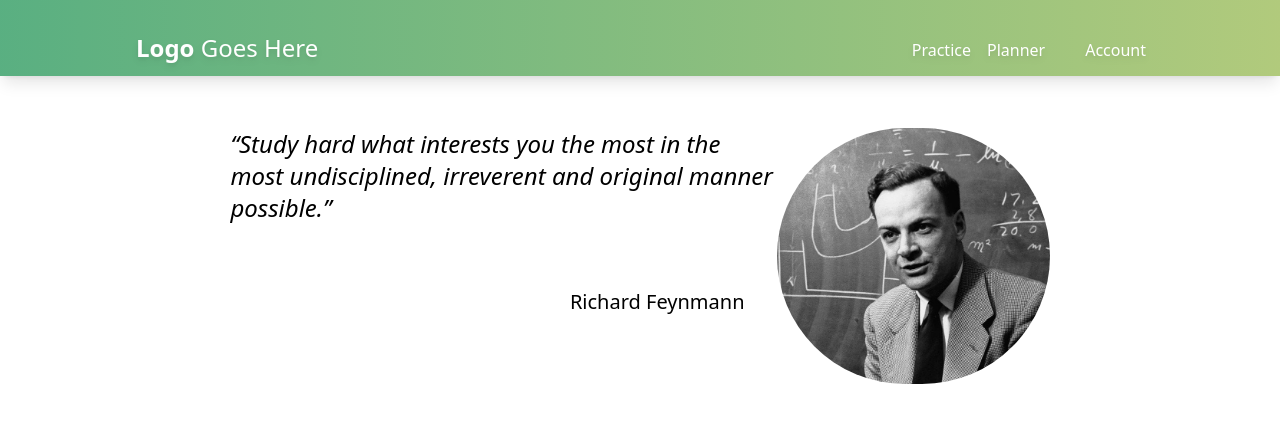
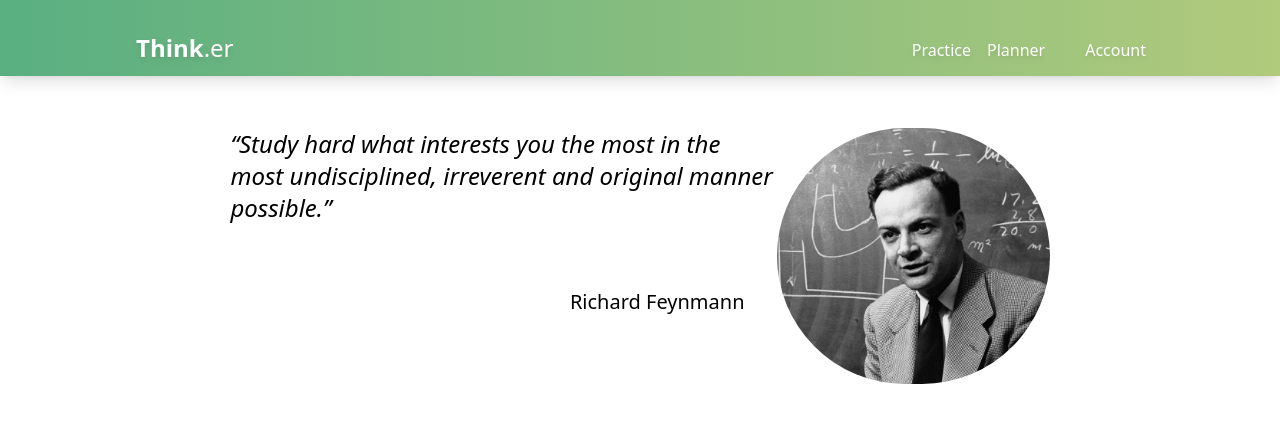
Before and after one commit to ratasorin/unihack, a React (Vite) app in the folder client/: page / in a window 1280 px wide. Shown: the top 422 px of the page. Built offline with nearby package versions, Linux system fonts and the light colour scheme; some icons are missing.

Commit message:
Changed title of application

```diff
--- a/client/index.html
+++ b/client/index.html
@@ -4,7 +4,7 @@
     <meta charset="UTF-8" />
     <link rel="icon" type="image/svg+xml" href="/vite.svg" />
     <meta name="viewport" content="width=device-width, initial-scale=1.0" />
-    <title>Vite + React</title>
+    <title>Think.er</title>
   </head>
   <body>
     <div id="root"></div>
--- a/client/src/components/navbar.jsx
+++ b/client/src/components/navbar.jsx
@@ -38,7 +38,7 @@ export function NavBar(props) {
         <div className='flex-1 flex text-2xl px-2'>
           <div className='flex-1'>
             <NavLink to='/' className='hover:underline active:scale-110'>
-              <strong>Logo</strong> Goes Here
+              <strong>Think</strong>.er
             </NavLink>
           </div>
           <div className='self-end justify-self-end'>
```
